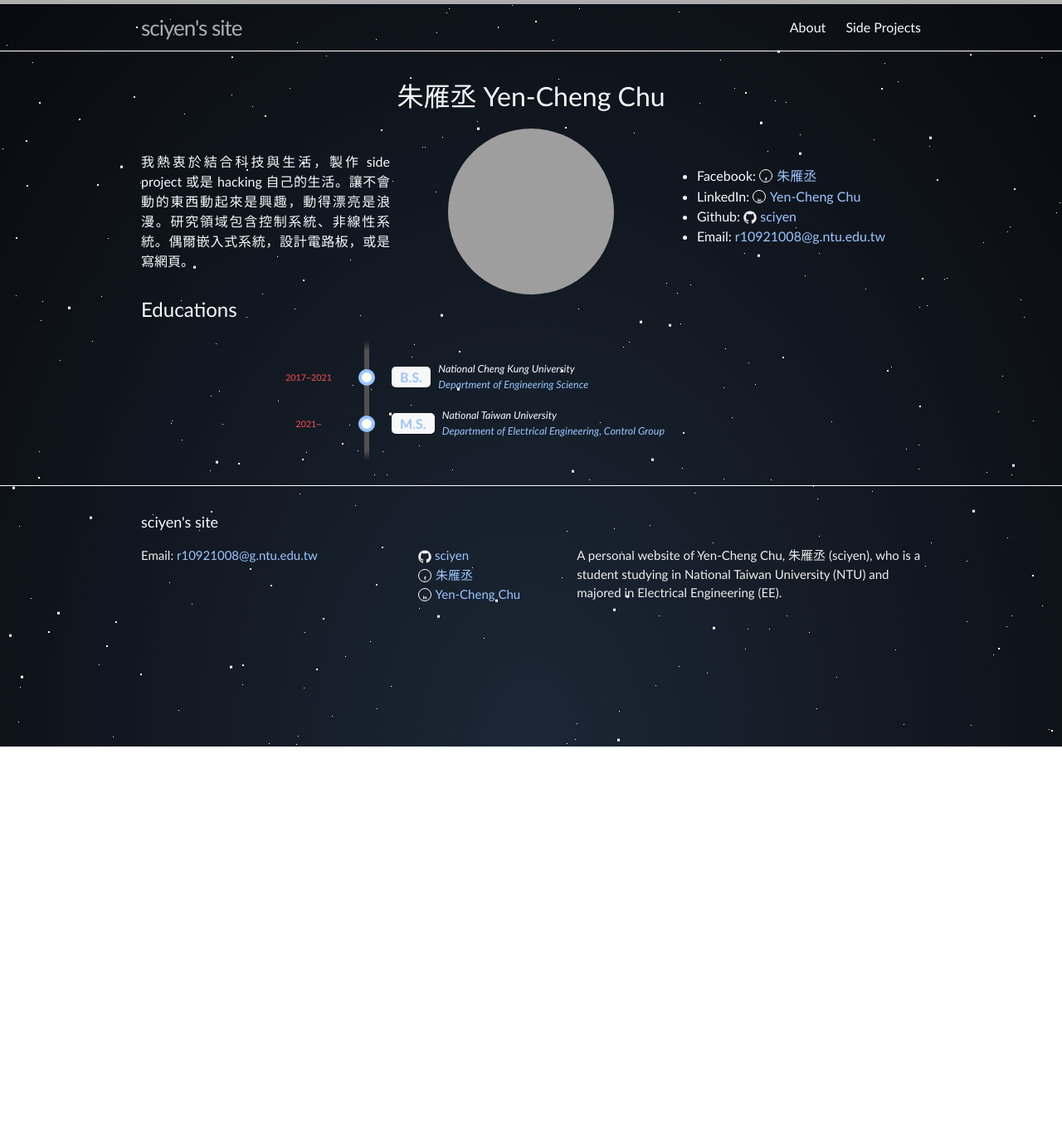
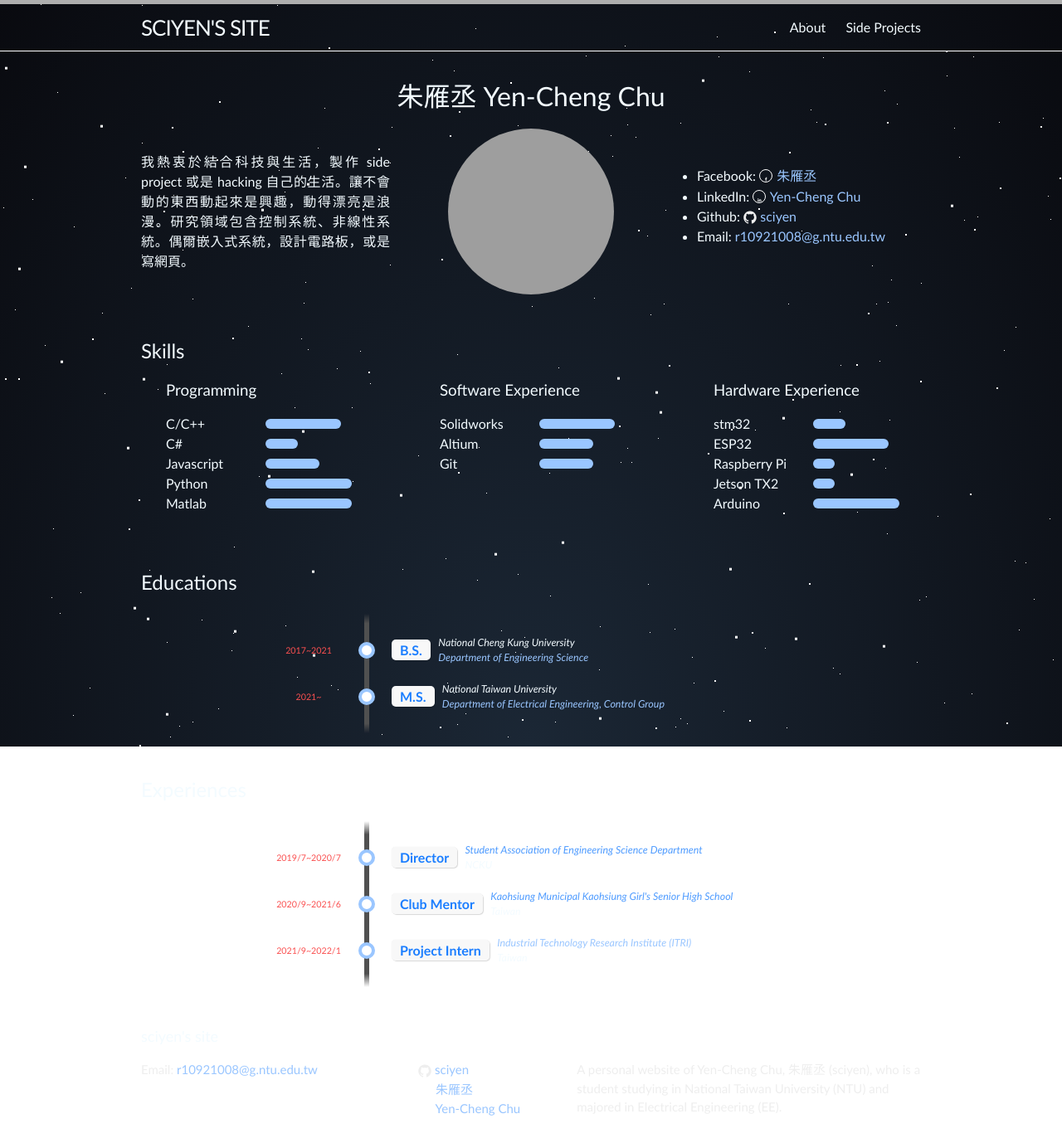
Before and after one commit to sciyen/sciyen.github.io, a Jekyll site: the page built from index.md, in a window 1280 px wide. Shown: the whole page at 83% size. Built offline with Jekyll 4.4.1, drawn with Linux system fonts in a browser that asks for light colours; before the commit the page ends 900 px from its top, so only the background shows below that; grey boxes are pictures that could not be loaded.

Commit message:
Update skills and experiences

```diff
--- /dev/null
+++ b/_data/experiences.yml
@@ -0,0 +1,16 @@
+- time: "2019/7~2020/7"
+  job-title: "Director"
+  organization: "Student Association of Engineering Science Department"
+  location: "NCKU"
+  url: ""
+- time: "2020/9~2021/6"
+  job-title: "Club Mentor"
+  organization: "Kaohsiung Municipal Kaohsiung Girl's Senior High School"
+  location: "Taiwan"
+  description: "The mentor of a student club, Computer Information & Internet Technology Research Club(I2TRC2)"
+  url: ""
+- time: "2021/9~2022/1"
+  job-title: "Project Intern"
+  organization: "Industrial Technology Research Institute (ITRI)"
+  location: "Taiwan"
+  url: "https://www.itri.org.tw/"
--- /dev/null
+++ b/_data/skills.yml
@@ -0,0 +1,32 @@
+- name: "Programming"
+  details:
+    - name: "C/C++"
+      rate: 70
+    - name: "C#"
+      rate: 30
+    - name: "Javascript"
+      rate: 50
+    - name: "Python"
+      rate: 80
+    - name: "Matlab"
+      rate: 80
+- name: "Software Experience"
+  details:
+    - name: "Solidworks"
+      rate: 70
+    - name: "Altium"
+      rate: 50
+    - name: "Git"
+      rate: 50
+- name: "Hardware Experience"
+  details:
+    - name: "stm32"
+      rate: 30
+    - name: "ESP32"
+      rate: 70
+    - name: "Raspberry Pi"
+      rate: 20
+    - name: "Jetson TX2"
+      rate: 20
+    - name: "Arduino"
+      rate: 80
--- a/_includes/header.html
+++ b/_includes/header.html
@@ -2,7 +2,7 @@
 
   <div class="wrapper">
 
-    <a class="site-title" href="{{ site.baseurl }}/">{{ site.title }}</a>
+    <a class="site-title" href="{{ site.baseurl }}/">{{ site.title | upcase }}</a>
 
     <nav class="site-nav">
       <a href="#" class="menu-icon">
--- a/_sass/_layout.scss
+++ b/_sass/_layout.scss
@@ -20,7 +20,7 @@
 
     &,
     &:visited {
-        color: $grey-color-dark;
+        color: $text-color;
     }
 }
 
@@ -99,7 +99,7 @@
  */
 .site-footer {
     border-top: 1px solid $grey-color-light;
-    padding: $spacing-unit 0;
+    padding: $spacing-unit/2 0;
 }
 
 .footer-heading {
@@ -122,7 +122,7 @@
 
 .footer-col {
     float: left;
-    margin-bottom: $spacing-unit / 2;
+    // margin-bottom: $spacing-unit / 2;
     padding-left: $spacing-unit / 2;
 }
 
--- a/_sass/_vertical_timeline.scss
+++ b/_sass/_vertical_timeline.scss
@@ -118,7 +118,7 @@ $timeline-left: 20%;
     font-weight: 600;
     text-align: left;
 
-    color: $brand-color;
+    color: $brand-color-dark;
 }
 
 .direction-l .flag:before,
--- a/css/main.scss
+++ b/css/main.scss
@@ -17,6 +17,7 @@ $spacing-unit:     30px;
 $text-color:       #f3fbff;
 $background-color: none;
 $brand-color:      #9ac6ff;
+$brand-color-dark: darken($brand-color, 25%);
 
 $grey-color:       #EEEEEE;
 $grey-color-light: lighten($grey-color, 40%);
@@ -52,7 +53,8 @@ $on-laptop:        800px;
         "syntax-highlighting",
         "_stars",
         "_icons",
-        "_vertical_timeline"
+        "_vertical_timeline",
+        "_score_bar"
 ;
 
 .post-content{
@@ -95,6 +97,9 @@ h1{
     text-align:center;
 }
 
+.page-content div h2{
+    margin-top: 50px;
+}
 
 .intro-block{
     display: flex;
@@ -114,3 +119,14 @@ h1{
         width: 200px;
     }
 }
+
+.skill-container {
+    display: flex;
+    flex-direction: row;
+    flex-wrap: wrap;
+    justify-content: space-between;
+
+    ul {
+        width: 250px;
+    }
+}
--- a/index.md
+++ b/index.md
@@ -26,6 +26,21 @@ layout: default
     </div>
 </div>
 
+<h2>Skills</h2>
+<div class="skill-container">
+    {% for skill in site.data.skills %}
+    <ul class="score-bar">
+        <h3>{{ skill.name }}</h3>
+        {% for item in skill.details %}
+            <li>
+                <span>{{ item.name }}</span>
+                <p style="width: {{ item.rate }}%"></p>
+            </li>
+        {% endfor %}
+    </ul>
+    {% endfor %}
+</div>
+
 <h2>Educations</h2>
 <ul class="timeline">
 {% for item in site.data.educations %}
@@ -43,3 +58,21 @@ layout: default
     </li>
 {% endfor %}
 </ul>
+
+<h2>Experiences</h2>
+<ul class="timeline">
+{% for item in site.data.experiences %}
+    <li>
+        <div class="direction-r">
+            <div class="flag-wrapper">
+                <span class="flag">{{ item.job-title }}</span>
+                <span class="time-wrapper">{{ item.time }}</span>
+            </div>
+            <div class="desc">
+                <span><a href="{{item.url}}">{{ item.organization }}</a></span>
+                <span>{{ item.location }}</span>
+            </div>
+        </div>
+    </li>
+{% endfor %}
+</ul>
```
